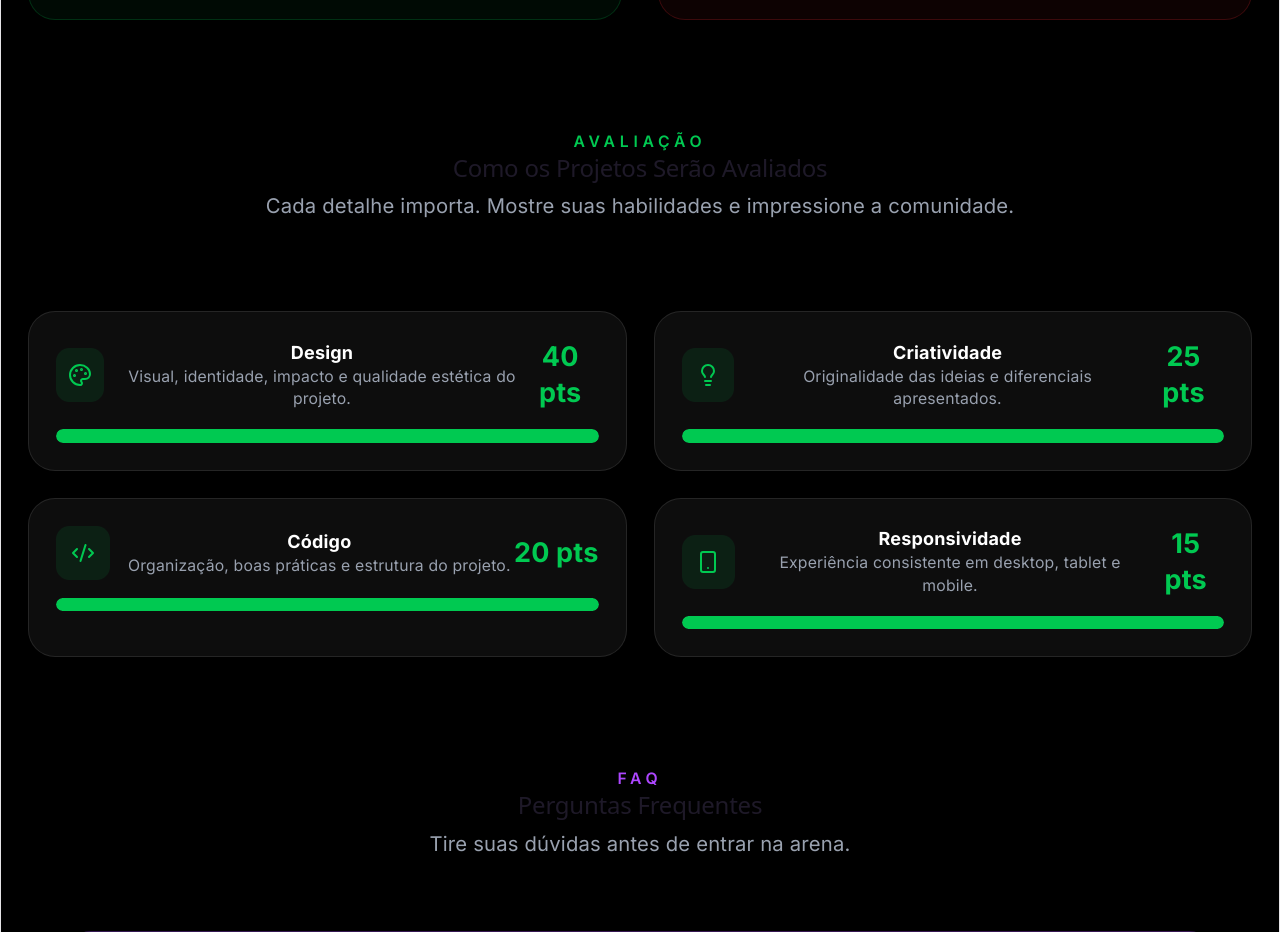
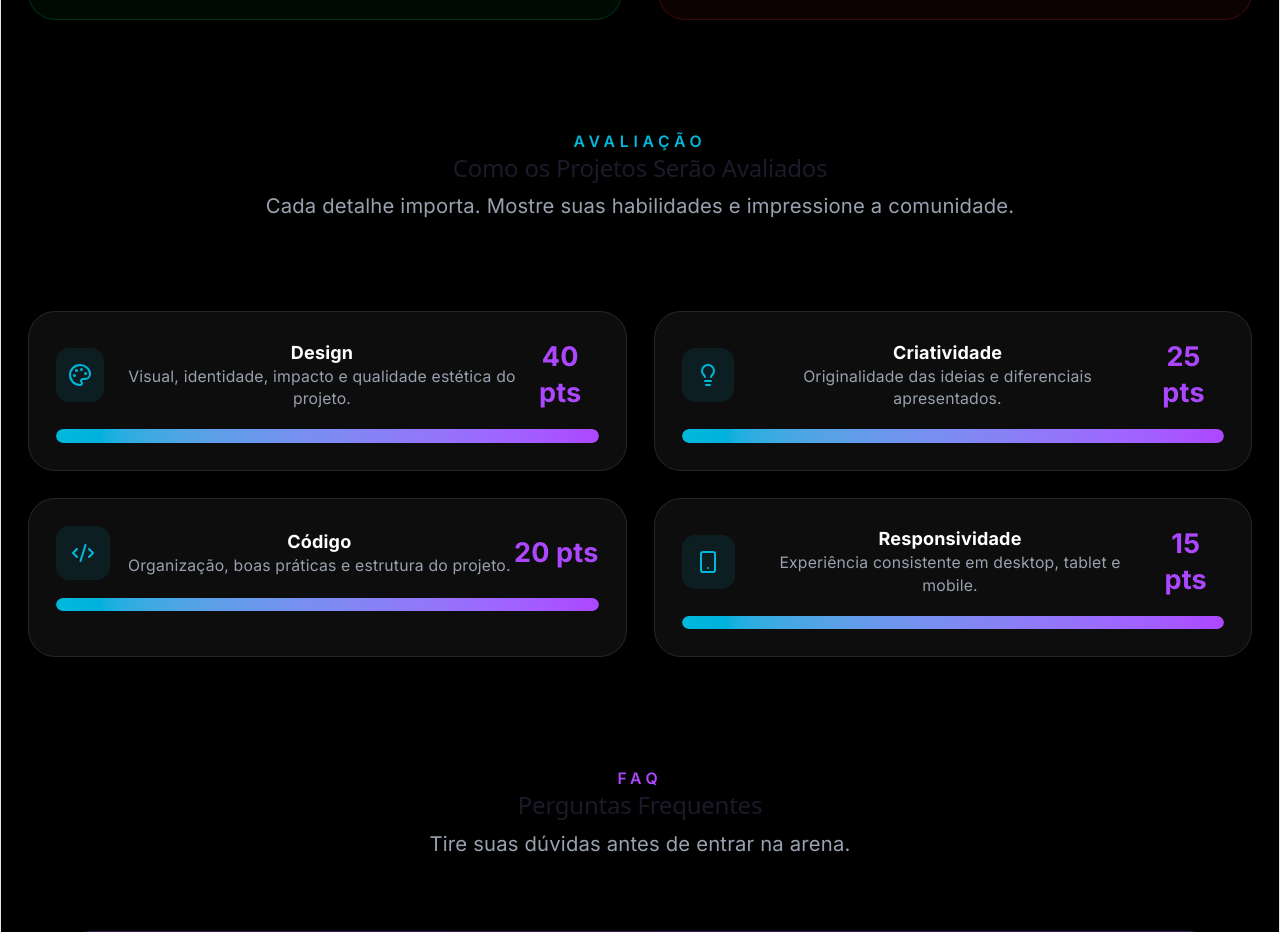
Before and after one commit to FrontArena/Frontarena-web, a React (Vite) app: page /monster in a window 1280 px wide. Shown: the part 2560-3492 px from the top of the page. Built offline with nearby package versions, Linux system fonts and the light colour scheme.

Commit message:
fix(Evaluation): update color scheme to use cyan and purple for improved visual consistency

```diff
--- a/src/pages/MonsterPage/components/Evaluation.jsx
+++ b/src/pages/MonsterPage/components/Evaluation.jsx
@@ -36,7 +36,7 @@ export default function Evaluation() {
         <section className="px-6 py-24">
             <div className="mx-auto max-w-7xl">
                 <div className="mb-16 text-center">
-                    <span className="text-sm font-semibold uppercase tracking-[0.3em] text-green-500">
+                    <span className="text-sm font-semibold uppercase tracking-[0.3em] text-cyan-500">
                         Avaliação
                     </span>
 
@@ -61,10 +61,10 @@ export default function Evaluation() {
                             >
                                 <div className="mb-4 flex items-center justify-between">
                                     <div className="flex items-center gap-4">
-                                        <div className="flex h-12 w-12 items-center justify-center rounded-xl bg-green-500/10">
+                                        <div className="flex h-12 w-12 items-center justify-center rounded-xl bg-cyan-500/10">
                                             <Icon
                                                 size={24}
-                                                className="text-green-500"
+                                                className="text-cyan-500"
                                             />
                                         </div>
 
@@ -79,14 +79,14 @@ export default function Evaluation() {
                                         </div>
                                     </div>
 
-                                    <span className="text-2xl font-black text-green-500">
+                                    <span className="text-2xl font-black text-purple-500">
                                         {item.percentage}
                                     </span>
                                 </div>
 
                                 <div className="h-3 overflow-hidden rounded-full bg-white/5">
                                     <div
-                                        className="h-full rounded-full bg-green-500"
+                                        className="h-full rounded-full bg-gradient-to-r from-cyan-500 via-indigo to-purple-500"
                                         style={{
                                             width: item.percentage,
                                         }}
```
